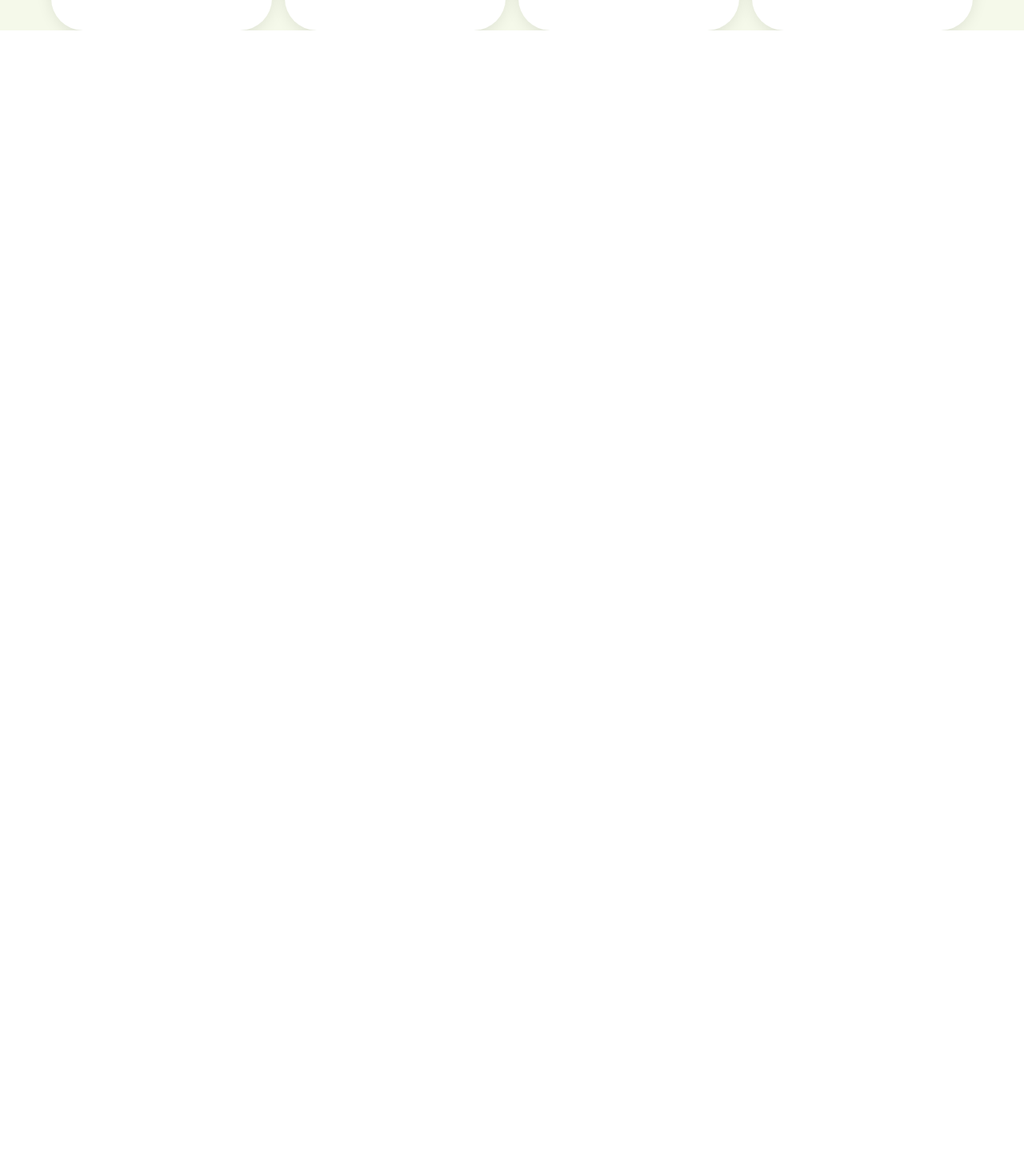
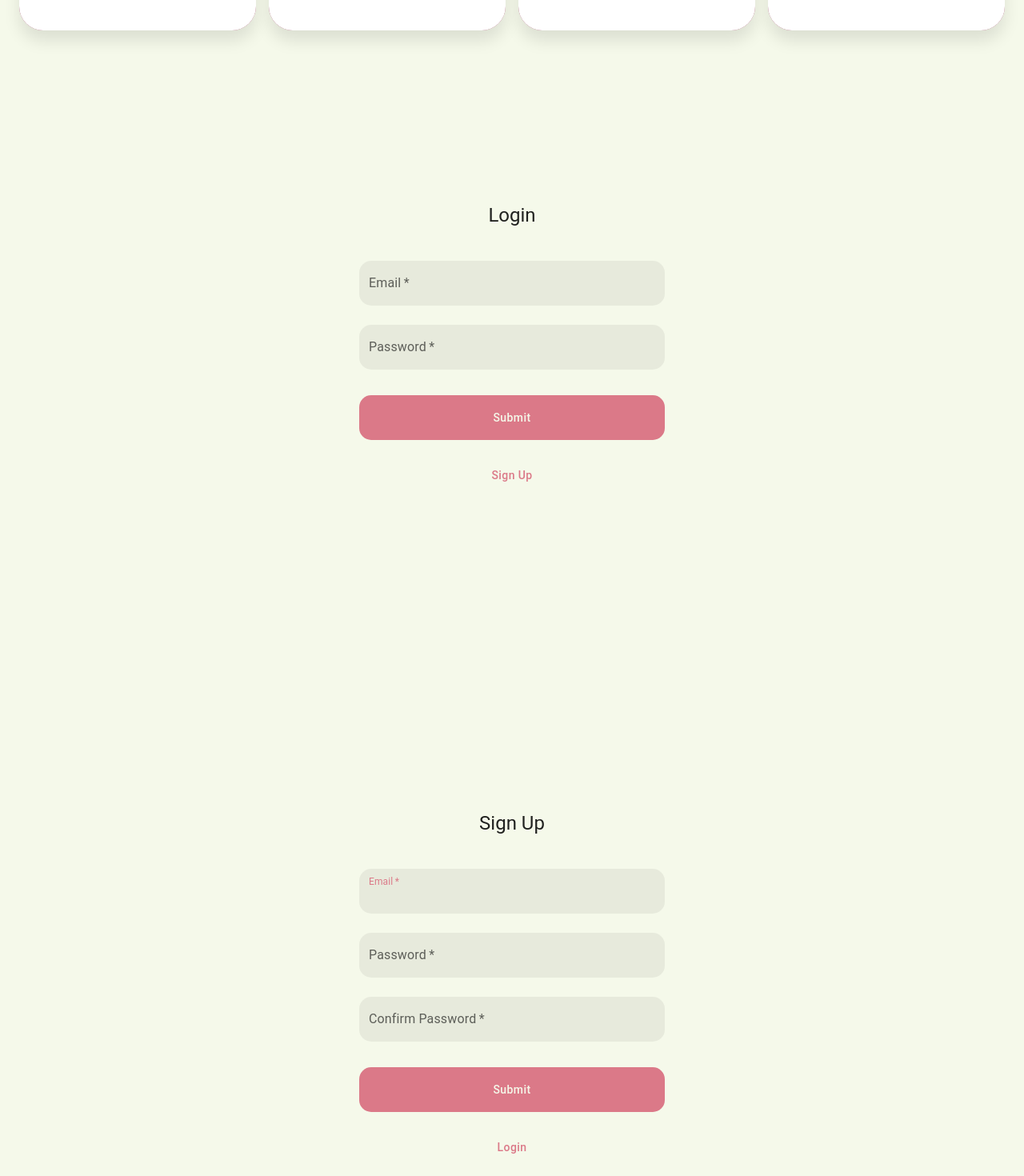
Before and after one commit to miladmohammadi/userTest, a React (Create React App) app: page / in a window 1280 px wide. Shown: the part 838-2308 px from the top of the page at 80% size. Before the commit the page ends 876 px from the top, so only its background shows below. Built offline with nearby package versions, Linux system fonts and the light colour scheme.

Commit message:
UI(Users): auth pages

```diff
--- a/src/App.tsx
+++ b/src/App.tsx
@@ -2,6 +2,8 @@ import React from 'react';
 import './App.css';
 import UserCard from "./src/users/components/UserCard";
 import {Container, Grid} from "@mui/material";
+import Login from "./src/auth/components/login";
+import SignUp from "./src/auth/components/SignUp";
 
 function App() {
     return (
@@ -10,8 +12,9 @@ function App() {
                 <Grid container spacing={2}>
                     {[1, 2, 3, 4, 5,6,7,8].map((s) => <Grid item xs={3} lg={3} md={4} sm={12}><UserCard/></Grid>)}
                 </Grid>
+                <Login/>
+                <SignUp/>
             </Container>
-
         </div>
     );
 }
--- a/src/index.tsx
+++ b/src/index.tsx
@@ -3,12 +3,20 @@ import ReactDOM from 'react-dom';
 import './index.css';
 import App from './App';
 import reportWebVitals from './reportWebVitals';
+import {CssBaseline, ThemeProvider} from "@mui/material";
+import {createTheme} from "@mui/material/styles";
+import mainTheme from "./src/core/theme/theme";
 
+const theme = createTheme(mainTheme);
 ReactDOM.render(
-  <React.StrictMode>
-    <App />
-  </React.StrictMode>,
-  document.getElementById('root')
+    <React.StrictMode>
+        <ThemeProvider theme={theme}>
+            {/* CssBaseline kickstart an elegant, consistent, and simple baseline to build upon. */}
+            <CssBaseline/>
+            <App/>
+        </ThemeProvider>
+    </React.StrictMode>,
+    document.getElementById('root')
 );
 
 // If you want to start measuring performance in your app, pass a function
--- /dev/null
+++ b/src/src/auth/components/SignUp.tsx
@@ -0,0 +1,74 @@
+import {FunctionComponent} from "react";
+import {Box, Button, Container, TextField, Typography} from "@mui/material";
+
+const SignUp: FunctionComponent = () => {
+    return (
+        <Container sx={{
+            maxWidth: '430px!important',
+            overflow:'hidden',
+            height: '100vh',
+            display: 'flex',
+            justifyContent: 'center',
+            alignItems: 'center',
+            flexDirection:'column'
+        }}>
+
+            <Typography component="h1" variant="h5">
+                Sign Up
+            </Typography>
+            <Box
+                marginTop={3}
+            >
+                <TextField
+                    variant={'filled'}
+                    required
+                    fullWidth
+                    margin={"normal"}
+                    id="email"
+                    label={'Email'}
+                    name="email"
+                    autoComplete="email"
+                    autoFocus
+                />
+                <TextField
+                    variant={'filled'}
+                    required
+                    fullWidth
+                    margin={"normal"}
+                    name="password"
+                    label={"Password"}
+                    type="password"
+                    id="password"
+                    autoComplete="current-password"
+                />
+                <TextField
+                    variant={'filled'}
+                    required
+                    fullWidth
+                    margin={"normal"}
+                    name="confirm-password"
+                    label={"Confirm Password"}
+                    type="password"
+                    id="confirm-password"
+                    autoComplete="confirm-password"
+                />
+                <Button
+                    type="submit"
+                    fullWidth
+                    variant="contained"
+                    sx={{mt: 3}}
+                >
+                    {"Submit"}
+                </Button>
+                <Button
+                    color="primary"
+                    fullWidth
+                    sx={{mt: 2}}
+                >
+                    {"Login"}
+                </Button>
+            </Box>
+        </Container>
+    )
+}
+export default SignUp
--- /dev/null
+++ b/src/src/auth/components/login.tsx
@@ -0,0 +1,63 @@
+import {FunctionComponent} from "react";
+import {Box, Button, Container, TextField, Typography} from "@mui/material";
+
+const Login: FunctionComponent = () => {
+    return (
+        <Container sx={{
+            maxWidth: '430px!important',
+            overflow:'hidden',
+            height: '100vh',
+            display: 'flex',
+            justifyContent: 'center',
+            alignItems: 'center',
+            flexDirection:'column'
+        }}>
+
+            <Typography component="h1" variant="h5">
+                Login
+            </Typography>
+            <Box
+                marginTop={3}
+            >
+                <TextField
+                    variant={'filled'}
+                    required
+                    fullWidth
+                    margin={"normal"}
+                    id="email"
+                    label={'Email'}
+                    name="email"
+                    autoComplete="email"
+                    autoFocus
+                />
+                <TextField
+                    variant={'filled'}
+                    required
+                    fullWidth
+                    margin={"normal"}
+                    name="password"
+                    label={"Password"}
+                    type="password"
+                    id="password"
+                    autoComplete="current-password"
+                />
+                <Button
+                    type="submit"
+                    fullWidth
+                    variant="contained"
+                    sx={{mt: 3}}
+                >
+                    {"Submit"}
+                </Button>
+                <Button
+                    color="primary"
+                    fullWidth
+                    sx={{mt: 2}}
+                >
+                    {"Sign Up"}
+                </Button>
+            </Box>
+        </Container>
+    )
+}
+export default Login
--- /dev/null
+++ b/src/src/core/theme/theme.tsx
@@ -0,0 +1,62 @@
+import {createTheme} from "@mui/material/styles";
+
+let mainTheme = createTheme({
+    breakpoints: {
+        values: {
+            xs: 0,
+            sm: 600,
+            md: 900,
+            lg: 1280,
+            xl: 1536,
+        },
+    },
+    palette: {
+        primary: {
+            light: "rgba(219,121,136,1)",
+            main: "rgba(219,121,136,1)",
+            dark: "rgba(219,121,136,1)",
+            contrastText: "#f5f9ea",
+        },
+        background: {
+            default: "#f5f9ea",
+        },
+    },
+    shape: {
+        borderRadius: 15
+    }
+});
+
+mainTheme = createTheme(mainTheme, {
+    components: {
+        MuiButton: {
+            defaultProps: {
+                disableElevation: true,
+            },
+            styleOverrides: {
+                root: {
+                    padding: "16px 24px",
+                    textTransform: "none" as any,
+                },
+                label: {
+                    fontWeight: mainTheme.typography.fontWeightBold,
+                },
+                text: {
+                    padding: "16px 16px",
+                },
+            },
+        },
+        MuiFilledInput: {
+            defaultProps: {
+                disableUnderline: true,
+            },
+            styleOverrides: {
+                root: {
+                    borderRadius: mainTheme.shape.borderRadius,
+                    overflow: 'hidden'
+                },
+            },
+        },
+    },
+});
+
+export default mainTheme;
--- a/src/src/users/components/UserCard.tsx
+++ b/src/src/users/components/UserCard.tsx
@@ -8,7 +8,7 @@ const UserCard: FunctionComponent = () => {
     return (
         <Box sx={{
             background: "linear-gradient(45deg, rgba(149,58,89,1) 41%, rgba(219,121,136,1) 100%)",
-            borderRadius: 15,
+            borderRadius: 2,
             minHeight: 430,
             boxShadow: '0px 13px 20px 0px rgb(0 0 0 / 10%)',
             display: 'flex',
@@ -26,7 +26,7 @@ const UserCard: FunctionComponent = () => {
                 />
             </Box>
             <Box sx={{
-                borderRadius: 10,
+                borderRadius: 2,
                 minHeight: "150px",
                 py: 6,
                 background: 'white',
```
